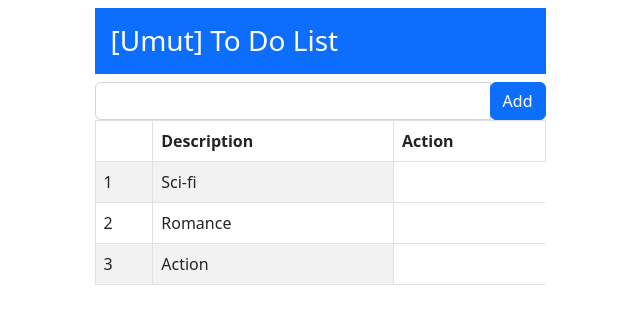
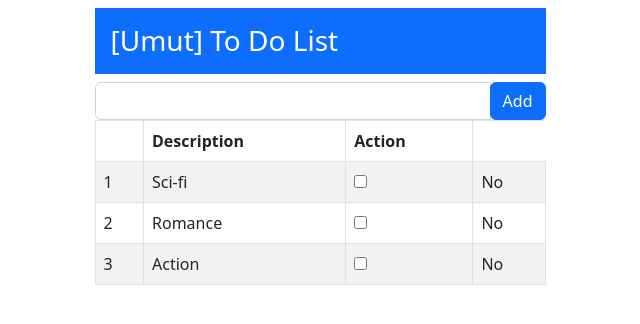
Before and after one commit to UmutUlupinar/TodoMovieApp_Angular, an Angular app: page / in a window 1280 px wide. Shown: the top 324 px of the page, without its empty margins (320-960 px from the left). Built offline with nearby package versions, Linux system fonts and the light colour scheme.

Commit message:
checkbox added

```diff
--- a/src/app/app.component.html
+++ b/src/app/app.component.html
@@ -22,7 +22,9 @@
             <tr *ngFor="let item of getItems(); let i = index">
                 <td>{{i+1}}</td>
                 <td>{{item.description}}</td>
+                <td><input type="checkbox" [(ngModel)]="item.action"></td>
                 <td *ngIf="item.action">Yes</td>
+                <td *ngIf="!item.action">No</td>
             </tr>
         </tbody>
     </table>
```
